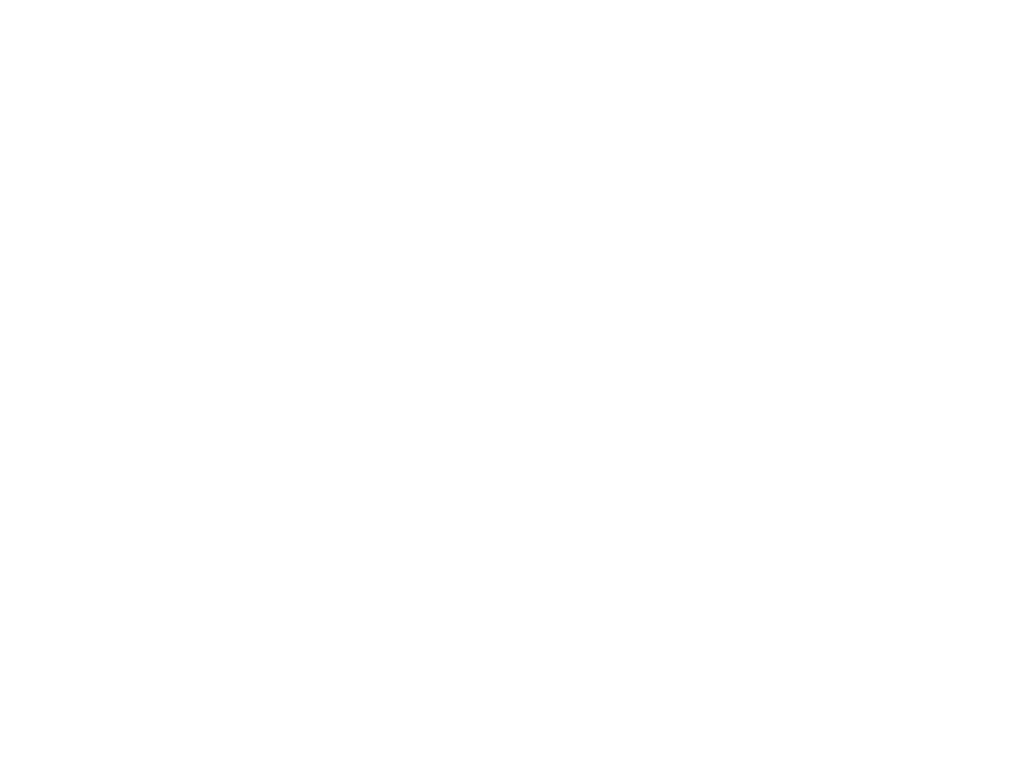
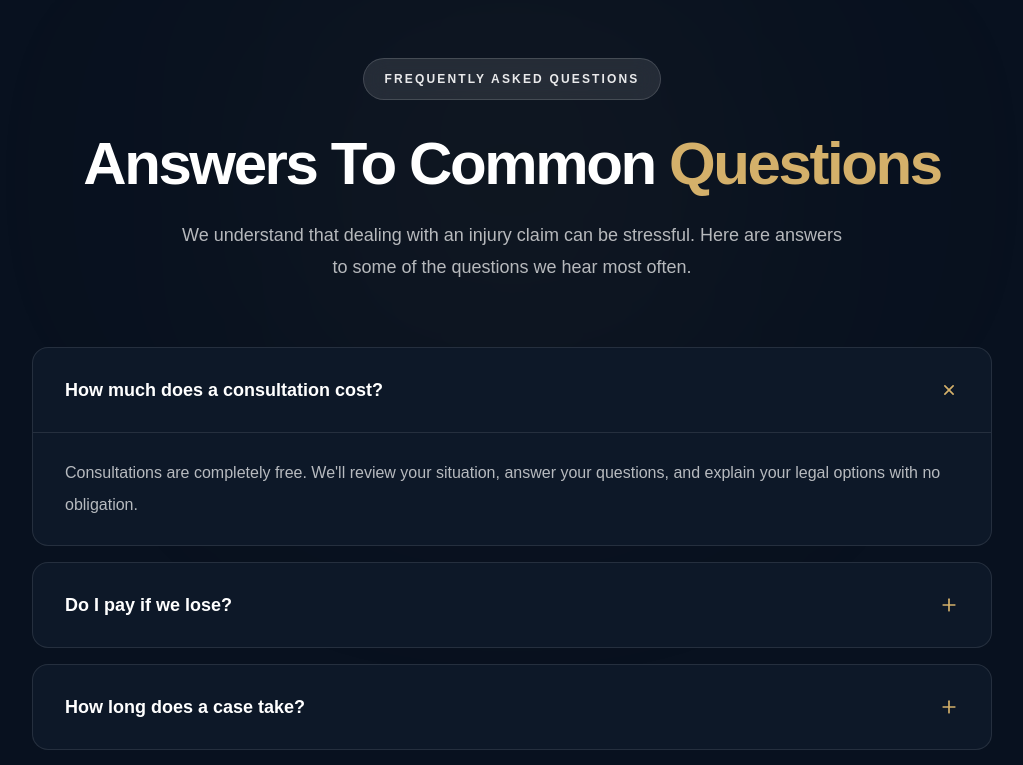
Before and after one commit to dharanshetty05/law-firm-leadgen, a Next.js app: page / in a window 1280 px wide. Shown: the part 7900-8665 px from the top of the page, without its empty margins (128-1151 px from the left). Before the commit the page ends 7830 px from the top, so only its background shows below. Built offline with nearby package versions, Linux system fonts and the light colour scheme.

Commit message:
feat: developed FAQ section with a clean and simple layout

```diff
--- a/src/app/page.js
+++ b/src/app/page.js
@@ -1,4 +1,5 @@
 import Attorney from "@/components/Attorney";
+import FAQ from "@/components/FAQ";
 import HeroSection from "@/components/Hero";
 import PracticeAreas from "@/components/PracticeArea";
 import Results from "@/components/Results";
@@ -14,6 +15,7 @@
       <Results />
       <Testimonials />
       <Attorney />
+      <FAQ />
     </>
   )
 }
--- /dev/null
+++ b/src/components/FAQ.jsx
@@ -0,0 +1,149 @@
+"use client";
+
+import { motion } from "framer-motion";
+import { Plus } from "lucide-react";
+import { useState } from "react";
+
+const faqs = [
+  {
+    question: "How much does a consultation cost?",
+    answer:
+      "Consultations are completely free. We'll review your situation, answer your questions, and explain your legal options with no obligation.",
+  },
+  {
+    question: "Do I pay if we lose?",
+    answer:
+      "No. Harrison & Cole works on a contingency fee basis, which means you pay nothing unless we successfully recover compensation for your case.",
+  },
+  {
+    question: "How long does a case take?",
+    answer:
+      "Every case is different. Some claims may resolve within a few months, while more complex cases can take longer depending on the circumstances and negotiations involved.",
+  },
+  {
+    question: "How much is my case worth?",
+    answer:
+      "The value of a case depends on factors such as medical expenses, lost income, pain and suffering, and the long-term impact of your injuries.",
+  },
+  {
+    question: "When should I contact an attorney?",
+    answer:
+      "As soon as possible. Early legal guidance can help protect important evidence, prevent costly mistakes, and strengthen your claim from the beginning.",
+  },
+];
+
+export default function FAQ() {
+  const [active, setActive] = useState(0);
+
+  return (
+    <section className="relative overflow-hidden bg-[#08111f] py-24 md:py-32">
+      <div className="absolute inset-0">
+        <div className="absolute left-1/2 top-0 h-[500px] w-[500px] -translate-x-1/2 rounded-full bg-[#D4B06A]/5 blur-[140px]" />
+      </div>
+
+      <div className="relative z-10 mx-auto max-w-5xl px-6 lg:px-8">
+        {/* Header */}
+
+        <motion.div
+          initial={{ opacity: 0, y: 25 }}
+          whileInView={{ opacity: 1, y: 0 }}
+          viewport={{ once: true }}
+          transition={{ duration: 0.6 }}
+          className="text-center"
+        >
+          <div className="inline-flex items-center rounded-full border border-white/15 bg-white/10 px-5 py-3 backdrop-blur-md">
+            <span className="text-xs font-semibold uppercase tracking-[0.18em] text-white/90">
+              Frequently Asked Questions
+            </span>
+          </div>
+
+          <h2 className="mt-8 text-4xl font-bold leading-[1.05] tracking-[-0.04em] text-white sm:text-5xl lg:text-6xl">
+            Answers To Common
+            <span className="text-[#D4B06A]"> Questions</span>
+          </h2>
+
+          <p className="mx-auto mt-6 max-w-2xl text-lg leading-8 text-white/70">
+            We understand that dealing with an injury claim can be stressful.
+            Here are answers to some of the questions we hear most often.
+          </p>
+        </motion.div>
+
+        {/* FAQ Accordion */}
+
+        <div className="mt-16 space-y-4">
+          {faqs.map((faq, index) => {
+            const isOpen = active === index;
+
+            return (
+              <motion.div
+                key={faq.question}
+                initial={{ opacity: 0, y: 25 }}
+                whileInView={{ opacity: 1, y: 0 }}
+                viewport={{ once: true }}
+                transition={{
+                  duration: 0.5,
+                  delay: index * 0.06,
+                }}
+                className="
+                  overflow-hidden
+                  rounded-2xl
+                  border
+                  border-white/10
+                  bg-[#0d1828]
+                  transition-all
+                  duration-300
+                "
+              >
+                <button
+                  onClick={() =>
+                    setActive(isOpen ? -1 : index)
+                  }
+                  className="
+                    flex
+                    w-full
+                    items-center
+                    justify-between
+                    px-8
+                    py-7
+                    text-left
+                  "
+                >
+                  <span className="text-lg font-semibold text-white">
+                    {faq.question}
+                  </span>
+
+                  <Plus
+                    className={`
+                      h-5 w-5
+                      text-[#D4B06A]
+                      transition-transform
+                      duration-300
+                      ${isOpen ? "rotate-45" : ""}
+                    `}
+                  />
+                </button>
+
+                <motion.div
+                  initial={false}
+                  animate={{
+                    height: isOpen ? "auto" : 0,
+                    opacity: isOpen ? 1 : 0,
+                  }}
+                  transition={{
+                    duration: 0.3,
+                  }}
+                >
+                  <div className="border-t border-white/10 px-8 py-6">
+                    <p className="leading-8 text-white/70">
+                      {faq.answer}
+                    </p>
+                  </div>
+                </motion.div>
+              </motion.div>
+            );
+          })}
+        </div>
+      </div>
+    </section>
+  );
+}
```
